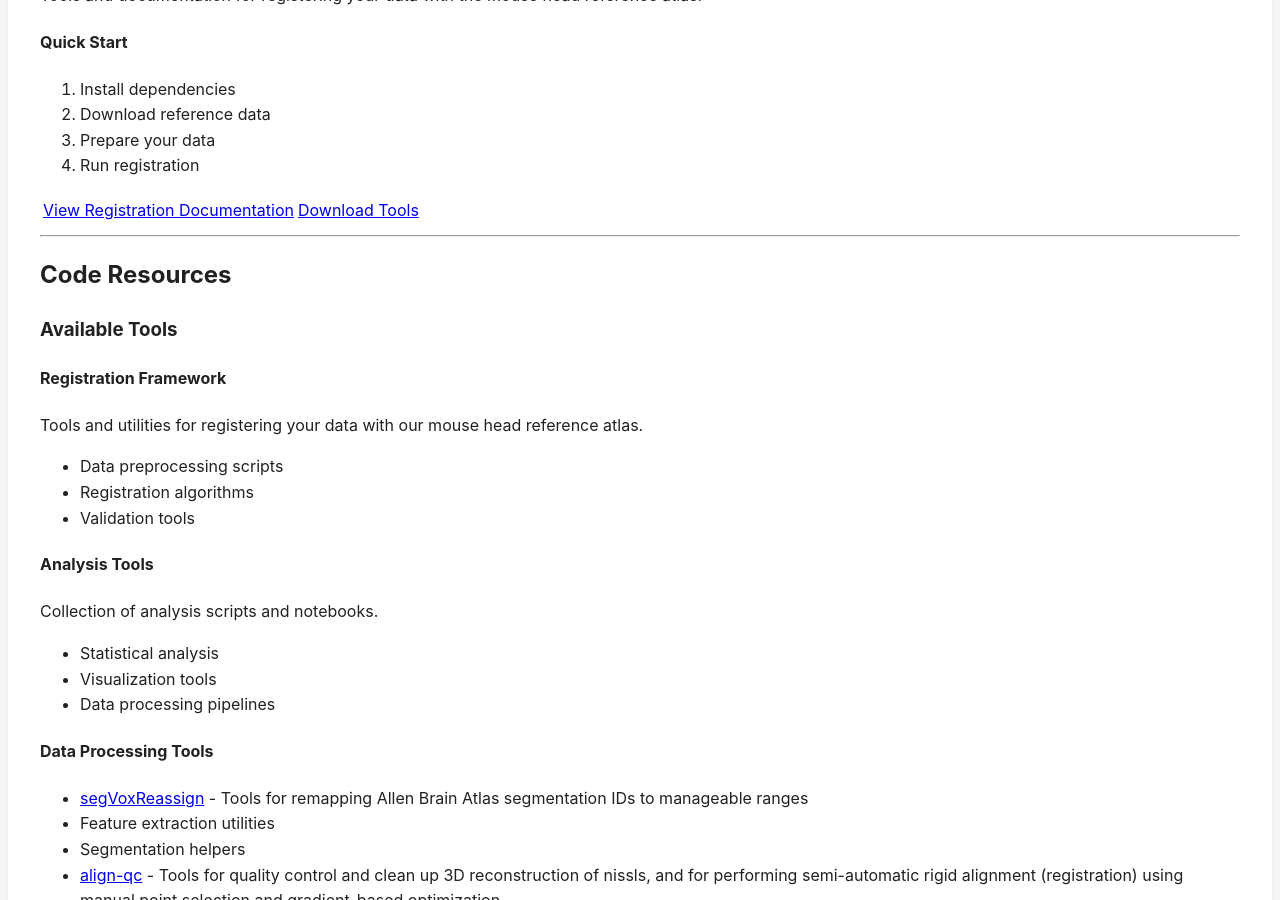
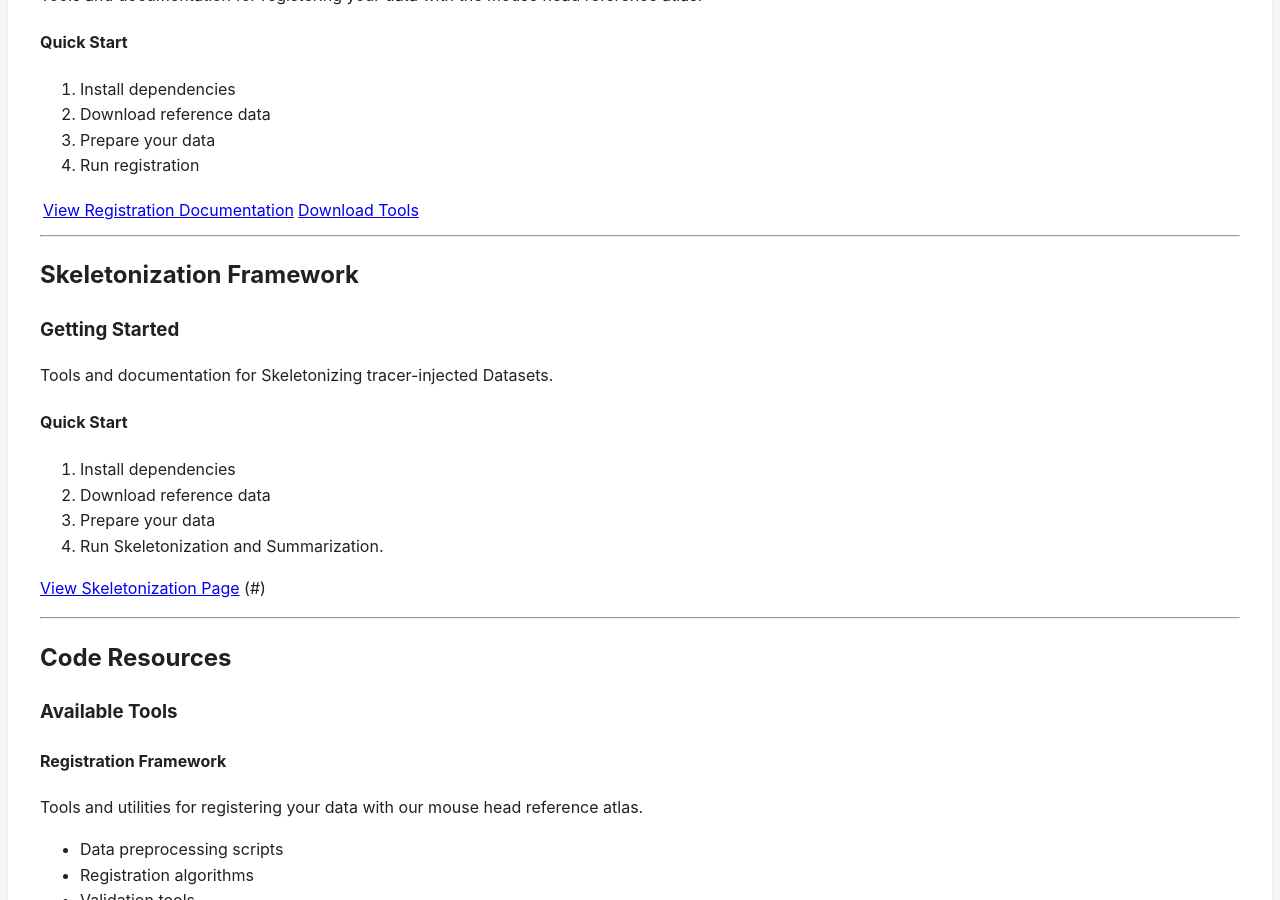
Before and after one commit to ppmitra/BAPDataAndCode, a Jekyll site: the page built from pages/mouse.md, in a window 1280 px wide and 900 px high, scrolled down 1636 px. Built offline with Jekyll 4.4.1, drawn with Linux system fonts in a browser that asks for light colours; comment, search, counter and statistics services are not loaded.

Commit message:
Update mouse.md

```diff
--- a/pages/mouse.md
+++ b/pages/mouse.md
@@ -54,6 +54,20 @@
 [View Registration Documentation](/pages/mouse/registration) | [Download Tools](#)
 
 ---
+## Skeletonization Framework
+
+### Getting Started
+Tools and documentation for Skeletonizing tracer-injected Datasets.
+
+#### Quick Start
+1. Install dependencies
+2. Download reference data
+3. Prepare your data
+4. Run Skeletonization and Summarization.
+
+[View Skeletonization Page](/pages/mouse/skeletonization) (#)
+
+---
 
 ## Code Resources
 
```
